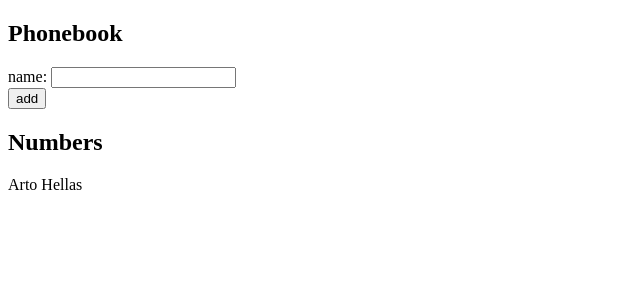
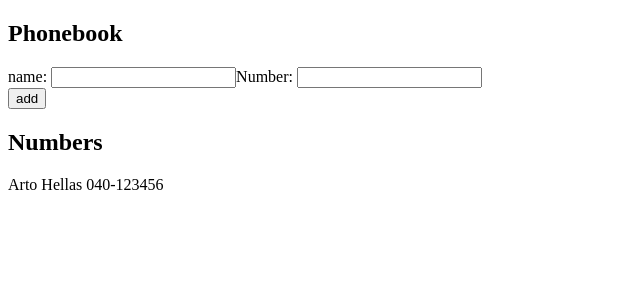
Before and after one commit to navdiya-nikunj/Fullstack-course-Uni-of-Helsinki, a React (Vite) app in the folder part2/phonebook/: page / in a window 1280 px wide. Shown: the top 300 px of the page, without its empty margins (0-640 px from the left). Built offline with nearby package versions, Linux system fonts and the light colour scheme.

Commit message:
Exercise 2.8

```diff
--- a/part2/phonebook/src/App.jsx
+++ b/part2/phonebook/src/App.jsx
@@ -3,31 +3,36 @@ import { useState } from "react";
 
 const App = () => {
   const [persons, setPersons] = useState([
-    { name: 'Arto Hellas' }
+    { name: 'Arto Hellas',
+  number: '040-123456' },
   ])
-  const [newName, setNewName] = useState('')
+  const [newcontact, setNewContact] = useState({})
 
   const handleInput = (event) => {
-    setNewName(event.target.value);
+    const newobj = {...newcontact}
+    newobj[event.target.name] = event.target.value;
+    setNewContact(newobj);
   }
 
   const handleSubmit = (event) => {
     event.preventDefault();
-    if(!newName){
+    if(!newcontact.name ||!newcontact.number){
+      alert("Please fill in all fields");
       return;
-    }else if(persons.find(person => person.name === newName)){
-      alert(`${newName} is already added to phonebook`);
+    }else if(persons.find(person => person.name === newcontact.name)){
+      alert(`${newcontact.name} is already added to phonebook`);
       return;
     }
-    setPersons(persons.concat({name:newName}));
-    setNewName("");
+    setPersons(persons.concat(newcontact));
+    setNewContact({name: "", number: ""});
   }
   return (
     <div>
       <h2>Phonebook</h2>
       <form onSubmit={handleSubmit}>
         <div>
-          name: <input type="text" value={newName} onChange={handleInput}/>
+          name: <input type="text" name="name" value={newcontact.name} onChange={handleInput}/>
+          Number: <input type="tel" name="number" value={newcontact.number} onChange={handleInput}/>
         </div>
         <div>
           <button type="submit">add</button>
@@ -35,7 +40,7 @@ const App = () => {
       </form>
       <h2>Numbers</h2>
       {persons.map((person)=>{
-        return <p key={person.name}>{person.name}</p>
+        return <p key={person.name}>{person.name} {person.number}</p>
       })}
     </div>
   )
```
